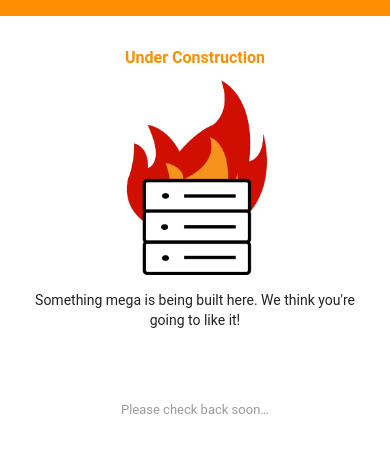
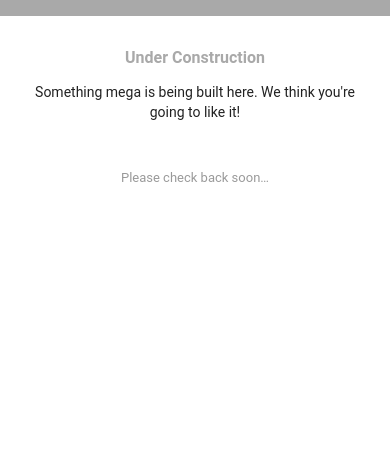
Before and after one commit to wearewiser/under-construction, a plain HTML site: page src/index.html in a window 390 px wide. Drawn offline with Linux system fonts and the light colour scheme.

Commit message:
Simplified the styling of the landing page

```diff
--- a/src/index.html
+++ b/src/index.html
@@ -7,23 +7,22 @@
     <style media="screen">
       body { background: #ECEFF1; color: rgba(0,0,0,0.87); font-family: Roboto, Helvetica, Arial, sans-serif; margin: 0; padding: 0; }
       #message { background: white; max-width: 360px; margin: 100px auto 16px; padding: 32px 24px; border-radius: 3px; text-align: center; }
-      #message h2 { color: #ff8e00; font-weight: bold; font-size: 16px; margin: 0 0 8px; }
+      #message h2 { color: darkgray; font-weight: bold; font-size: 16px; margin: 0 0 8px; }
       #message h1 { font-size: 22px; font-weight: 300; color: rgba(0,0,0,0.6); margin: 0 0 16px;}
-      #message p { line-height: 140%; margin: 16px 0 24px; font-size: 14px; }
+      #message p { line-height: 140%; margin: 16px 0 0 0; font-size: 14px; }
       #message a { display: block; text-align: center; background: #039be5; text-transform: uppercase; text-decoration: none; color: white; padding: 16px; border-radius: 4px; }
       #message img { height: 200px; }
       #message, #message a { box-shadow: 0 1px 3px rgba(0,0,0,0.12), 0 1px 2px rgba(0,0,0,0.24); }
       #l8er { color: rgba(0,0,0,0.4); text-align: center; font-size: 13px; }
       @media (max-width: 600px) {
         body, #message { margin-top: 0; background: white; box-shadow: none; }
-        body { border-top: 16px solid #ff8e00; }
+        body { border-top: 16px solid darkgray; }
       }
     </style>
   </head>
   <body>
     <div id="message">
       <h2>Under Construction</h2>
-      <img src="./assets/rof.gif">
       <p>Something mega is being built here. We think you're going to like it!</p>
     </div>
     <p id="l8er">Please check back soon…</p>
```
Also changed, not shown: src/assets/rof.gif (deleted).
